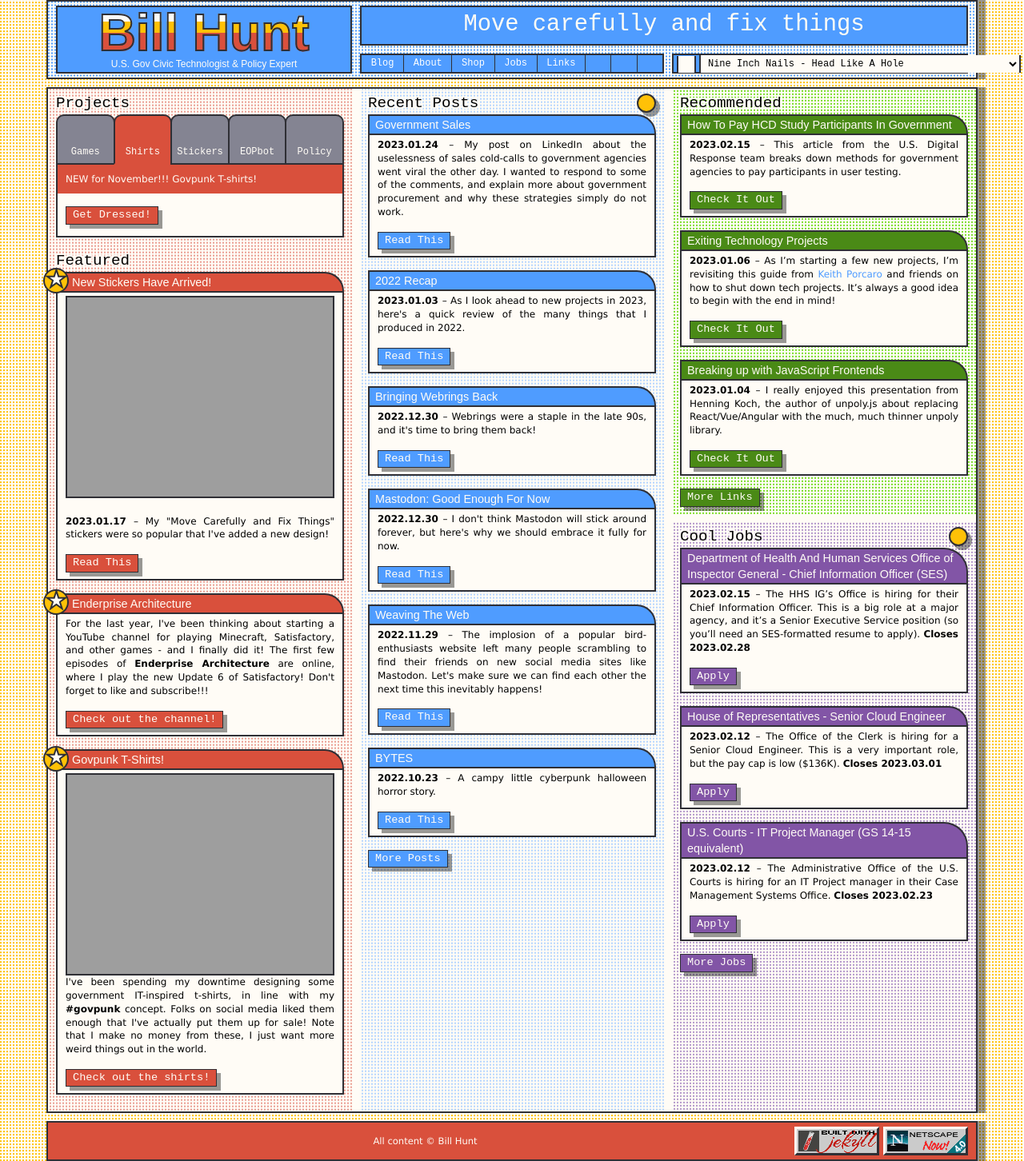
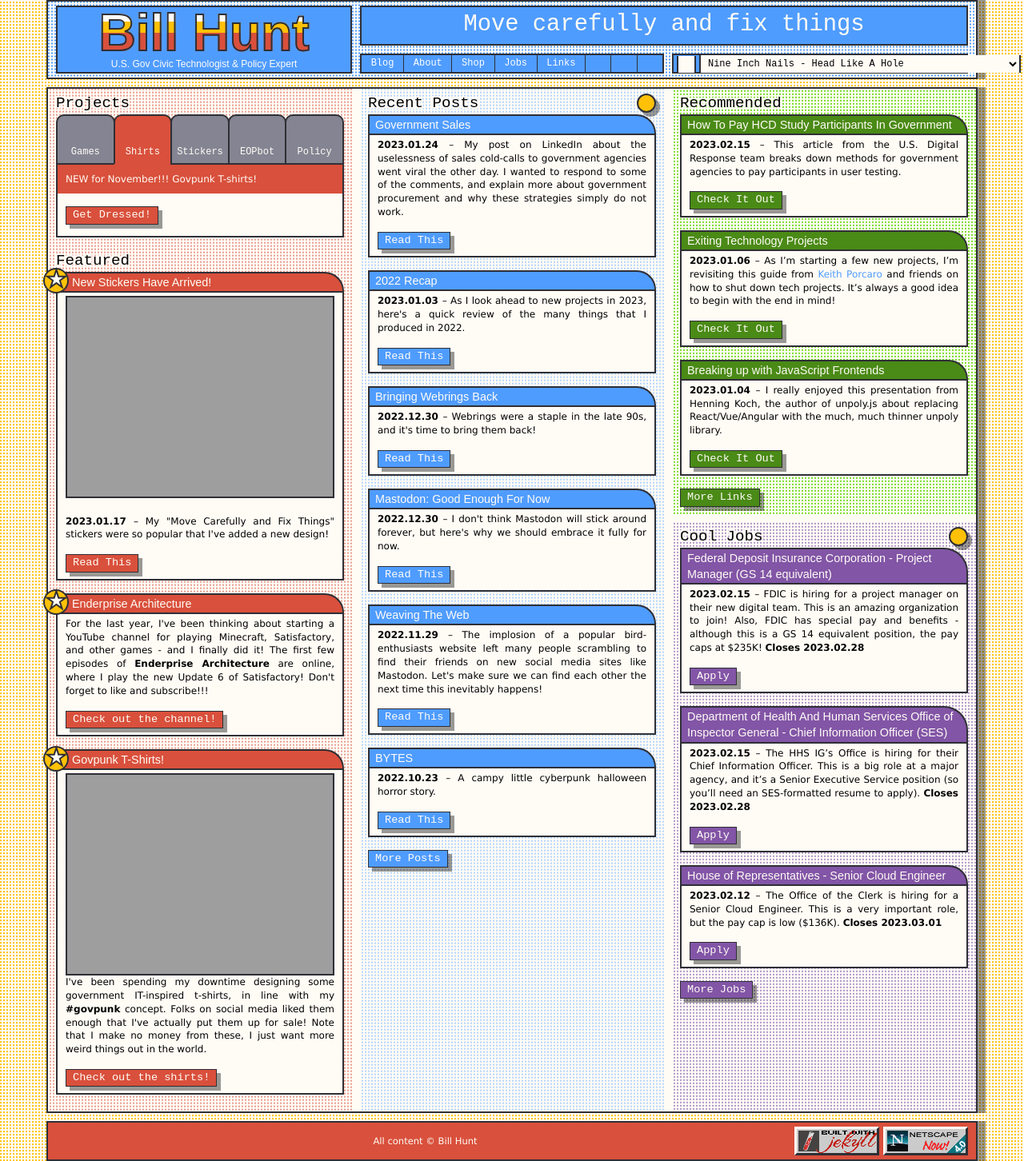
Before and after one commit to krusynth/billhunt.dev, a Jekyll site: the page built from index.md, in a window 1280 px wide. Shown: the whole page at 80% size. Built offline with Jekyll 4.4.1, drawn with Linux system fonts in a browser that asks for light colours; some web fonts are replaced.

Commit message:
Update jobs.

```diff
--- a/_data/jobs.yml
+++ b/_data/jobs.yml
@@ -1,3 +1,9 @@
+- title: Federal Deposit Insurance Corporation - Project Manager (GS 14 equivalent)
+  url: https://www.usajobs.gov/job/706713500
+  date: 2023-02-15
+  closes: 2023-02-28
+  content: FDIC is hiring for a project manager on their new digital team. This is an amazing organization to join! Also, FDIC has special pay and benefits - although this is a GS 14 equivalent position, the pay caps at $235K!
+
 - title: Department of Health And Human Services Office of Inspector General - Chief Information Officer (SES)
   url: https://www.usajobs.gov/job/706450900
   date: 2023-02-15
```
